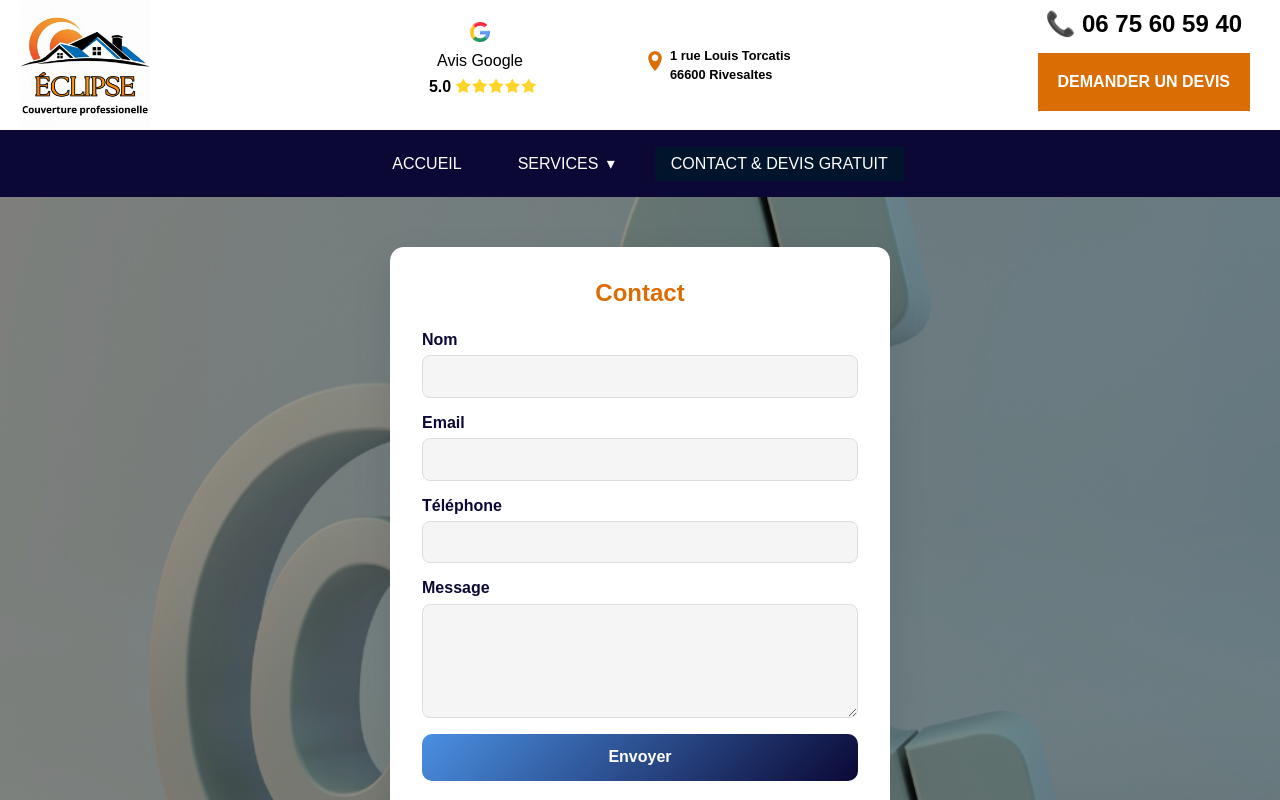
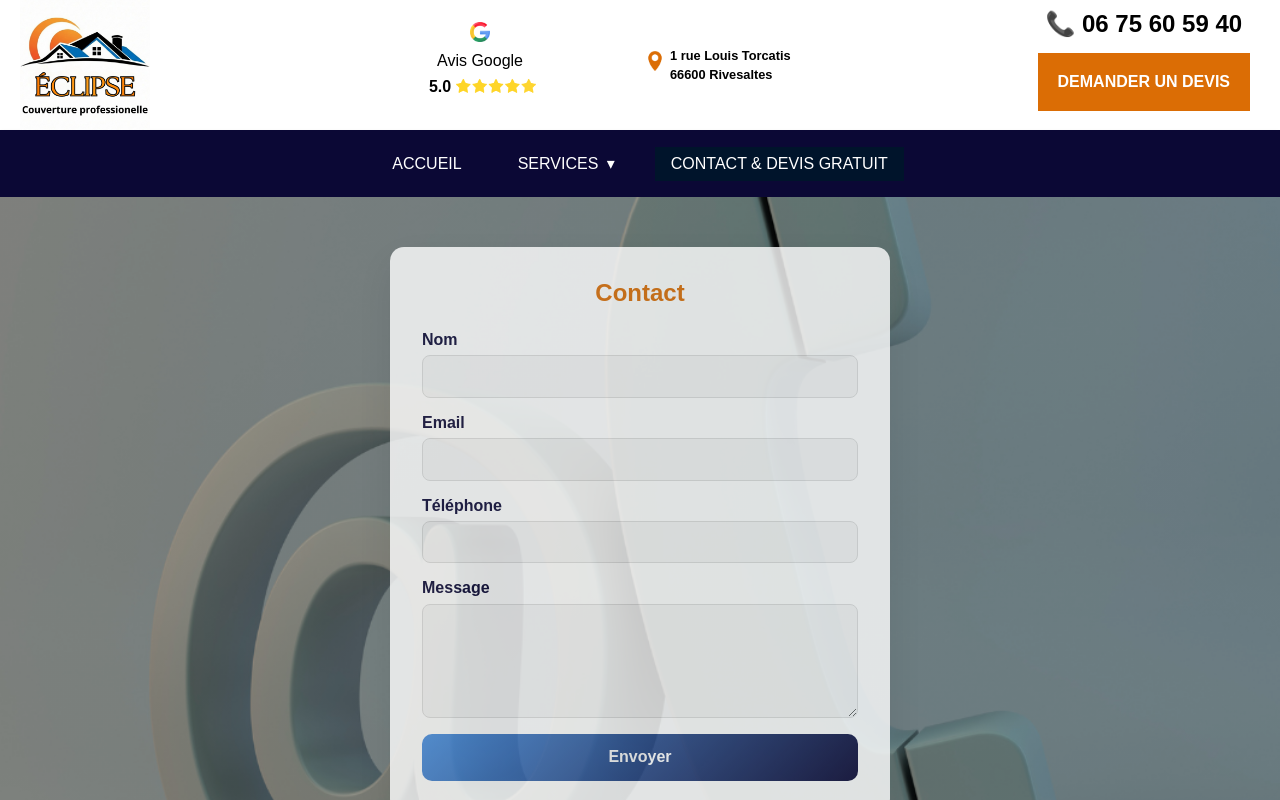
Before and after one commit to AdrienW86/eclipse, a Next.js app: page /contact in a window 1280 px wide. Shown: the top 800 px of the page. Built offline with nearby package versions, Linux system fonts and the light colour scheme.

Commit message:
mise en ligne

```diff
--- a/components/Form/form.module.css
+++ b/components/Form/form.module.css
@@ -1,10 +1,12 @@
 .form {
   max-width: 500px;
+  width: 90%;
   margin: auto;
   padding: 2rem;
   color: var(--blue);
   background: #ffffff;
   border-radius: 14px;
+  opacity: 0.8;
   box-shadow: 0 15px 40px rgba(0, 0, 0, 0.1);
 }
 
```
